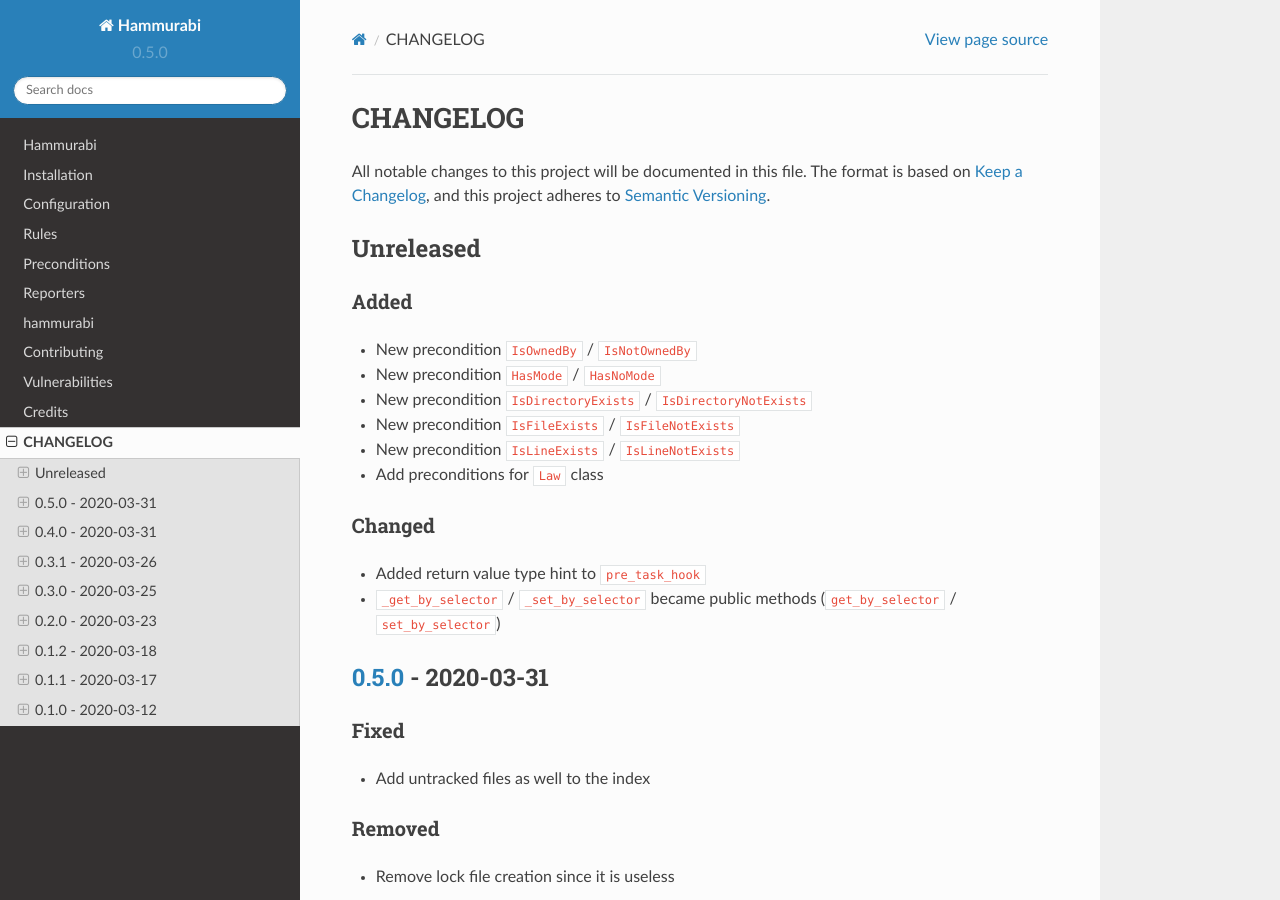
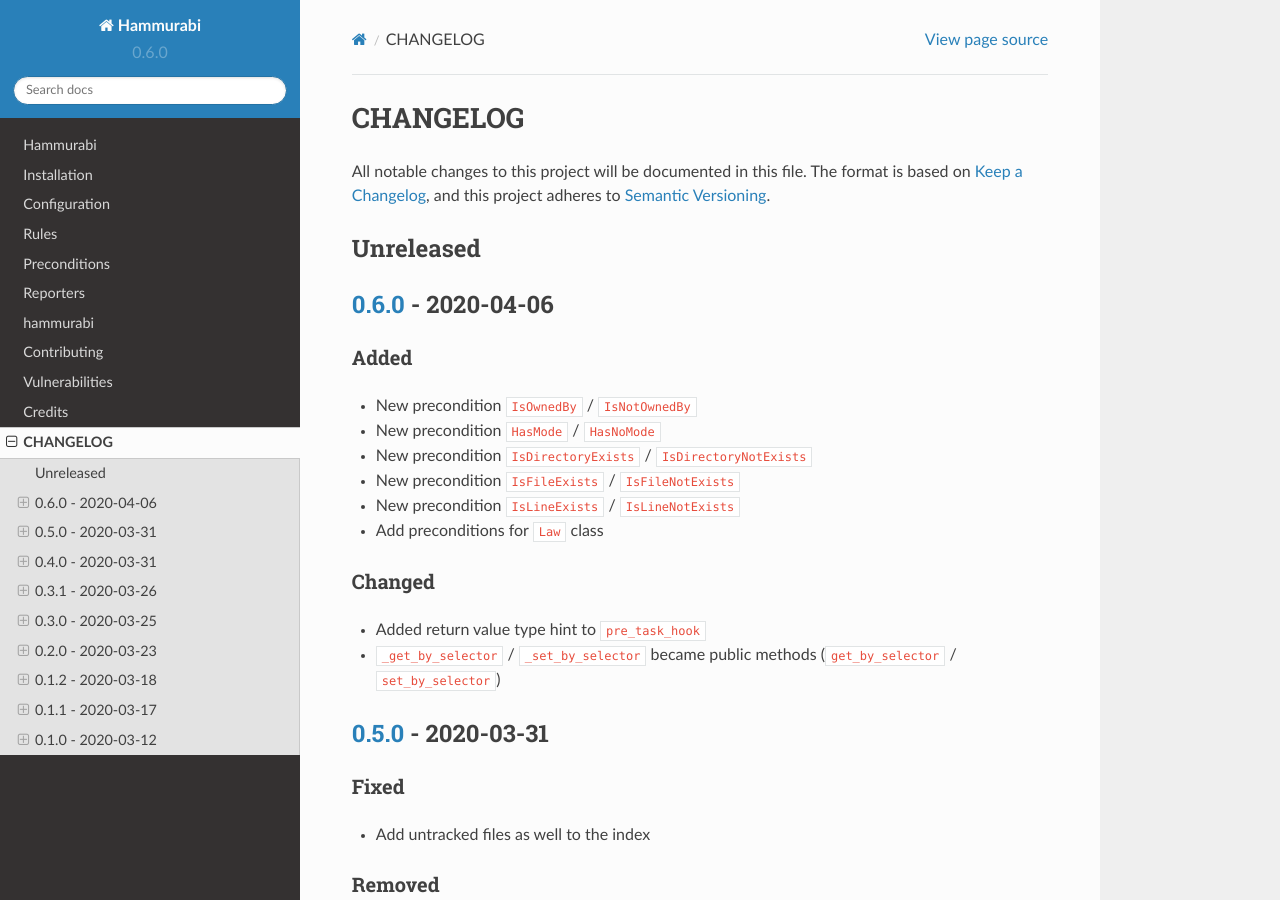
Before and after one commit to gabor-boros/hammurabi, a Sphinx documentation site: the page built from docs/history.rst, in a window 1280 px wide and 900 px high. Built offline with Sphinx 7.4.7 and the Read the Docs theme 2.0.0, drawn with Linux system fonts in a browser that asks for light colours.

Commit message:
Bump version number

```diff
--- a/CHANGELOG.rst
+++ b/CHANGELOG.rst
@@ -10,7 +10,7 @@
 
 .. Hyperlinks for releases
 
-.. _Unreleased: https://github.com/gabor-boros/hammurabi/compare/v0.5.0...master
+.. _Unreleased: https://github.com/gabor-boros/hammurabi/compare/v0.6.0...master
 .. _0.1.0: https://github.com/gabor-boros/hammurabi/releases/tag/v0.1.0
 .. _0.1.1: https://github.com/gabor-boros/hammurabi/releases/tag/v0.1.1
 .. _0.1.2: https://github.com/gabor-boros/hammurabi/releases/tag/v0.1.2
@@ -19,9 +19,13 @@
 .. _0.3.1: https://github.com/gabor-boros/hammurabi/releases/tag/v0.3.1
 .. _0.4.0: https://github.com/gabor-boros/hammurabi/releases/tag/v0.4.0
 .. _0.5.0: https://github.com/gabor-boros/hammurabi/releases/tag/v0.5.0
+.. _0.6.0: https://github.com/gabor-boros/hammurabi/releases/tag/v0.6.0
 
 Unreleased
 ----------
+
+0.6.0_ - 2020-04-06
+-------------------
 
 Added
 ~~~~~
--- a/docs/conf.py
+++ b/docs/conf.py
@@ -57,9 +57,9 @@
 # the built documents.
 #
 # The short X.Y version.
-version = "0.5.0"
+version = "0.6.0"
 # The full version, including alpha/beta/rc tags.
-release = "0.5.0"
+release = "0.6.0"
 
 # The language for content autogenerated by Sphinx. Refer to documentation
 # for a list of supported languages.
--- a/hammurabi/__init__.py
+++ b/hammurabi/__init__.py
@@ -48,4 +48,4 @@
     YAMLValueNotExists,
 )
 
-__version__ = "0.5.0"
+__version__ = "0.6.0"
--- a/pyproject.toml
+++ b/pyproject.toml
@@ -1,6 +1,6 @@
 [tool.poetry]
 name = "hammurabi"
-version = "0.5.0"
+version = "0.6.0"
 license = "Apache-2.0"
 description = "Hammurabi is an extensible CLI tool responsible for enforcing user-defined rules on a git repository."
 documentation = "https://readthedocs.org/projects/hammurabi/badge/"
```
